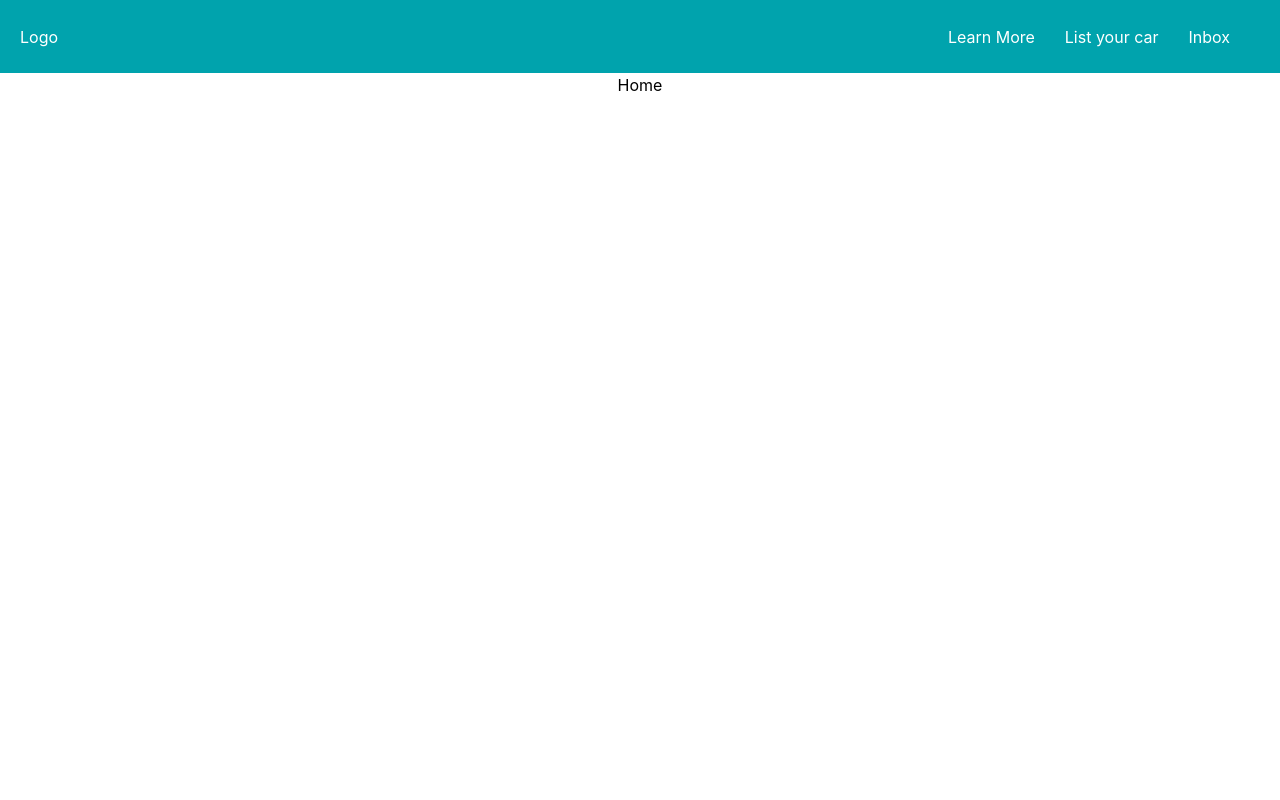
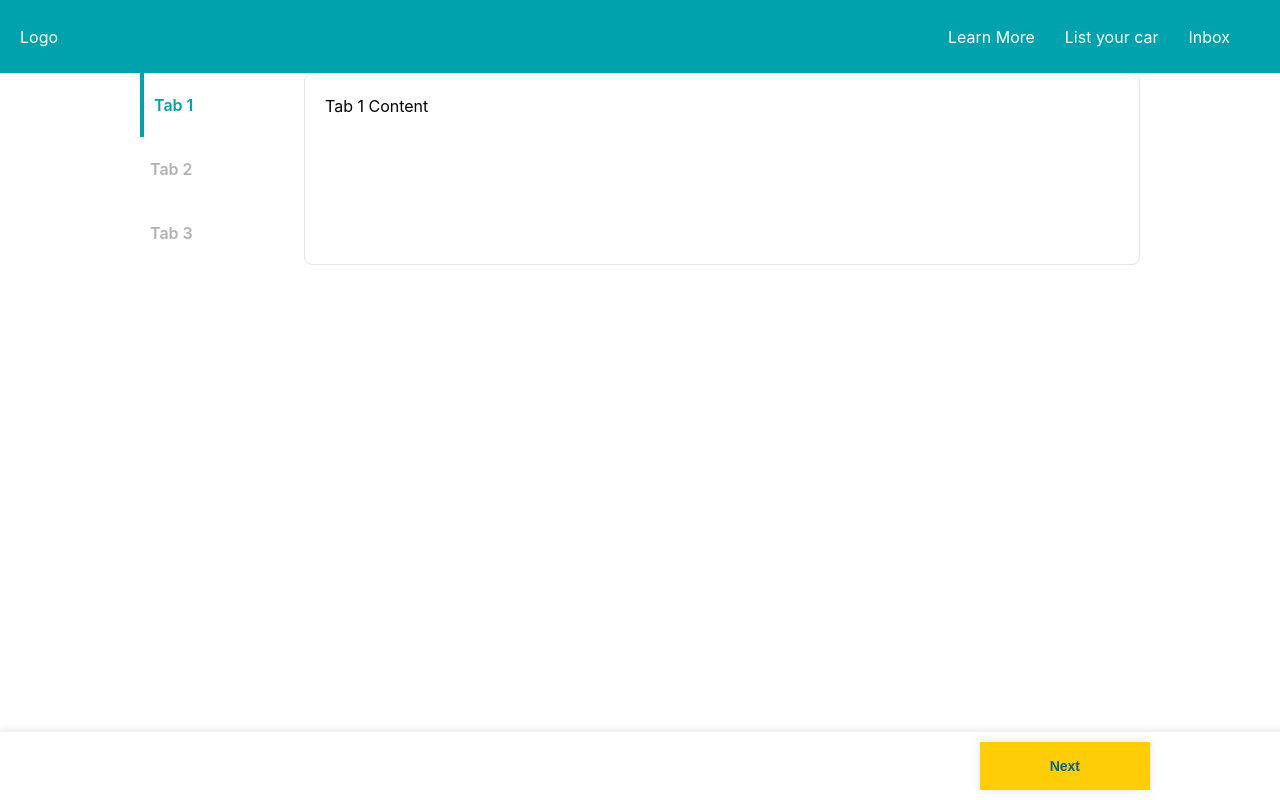
Before and after one commit to Fawwad-Khan/drive-lah-assignment, a React (Vite) app: page / in a window 1280 px wide. Built offline with nearby package versions, Linux system fonts and the light colour scheme.

Commit message:
ADD - Fine tune layout, ADD - Custom Button component, ADD - Custom Tabs component, ADD - General theme colors, ADD - WIP - Form Tabs in Home Page

```diff
--- a/src/App.css
+++ b/src/App.css
@@ -0,0 +1,8 @@
+a,
+h1 {
+  color: #026786;
+}
+
+.activeColor {
+  color: #00a3ad;
+}
--- /dev/null
+++ b/src/components/UIComponents/Button/Button.module.scss
@@ -0,0 +1,19 @@
+.button {
+  background: #ffcd05;
+  color: #026786;
+  font-size: 14px;
+  padding: 16px 70px;
+  border: none;
+  font-weight: 600;
+  box-shadow: 0 0 10px rgba(0, 0, 0, 0.1);
+  cursor: pointer;
+
+  &:hover {
+    background: #ffcd05;
+    color: #026786;
+  }
+  &:active {
+    background: #f1cd3c;
+    color: #026786;
+  }
+}
--- /dev/null
+++ b/src/components/UIComponents/Button/index.tsx
@@ -0,0 +1,19 @@
+import style from "./Button.module.scss";
+
+type Props = {
+  children: React.ReactNode;
+  onClick?: () => void;
+  className?: string;
+  [key: string]: unknown;
+};
+
+const Button = (props: Props) => {
+  const { children } = props;
+  return (
+    <button className={`${style.button} ${props.className}`} {...props}>
+      {children}
+    </button>
+  );
+};
+
+export default Button;
--- /dev/null
+++ b/src/components/UIComponents/Tabs/Tabs.module.scss
@@ -0,0 +1,37 @@
+.tabsContainer {
+  display: flex;
+  flex-direction: row;
+  width: 100%;
+  height: 100%;
+  gap: 10px;
+
+  .tabsMenu {
+    font-weight: 600;
+
+    .tabItem {
+      display: flex;
+      flex-direction: row;
+      align-items: center;
+      padding: 20px 10px 20px 10px;
+      justify-content: space-between;
+      cursor: pointer;
+      transition: all 0.3s ease;
+      width: 130px;
+      color: #b2b2b2;
+
+      &.active {
+        color: #00a3ad;
+        border-left: 4px solid #00a3ad;
+      }
+    }
+    .tick {
+      color: green; // Color for the tick mark
+    }
+  }
+  .tabsContent {
+    flex: 1;
+    border: 1px solid #e6e6e6;
+    border-radius: 8px;
+    padding: 20px;
+  }
+}
--- /dev/null
+++ b/src/components/UIComponents/Tabs/index.tsx
@@ -0,0 +1,46 @@
+import React, { useState, ReactNode } from "react";
+import styles from "./Tabs.module.scss";
+
+type TabPaneProps = {
+  title: string;
+  children: ReactNode;
+};
+
+type TabsProps = {
+  children: React.ReactElement<TabPaneProps>[];
+};
+
+interface TabsComponent extends React.FC<TabsProps> {
+  Pane: React.FC<TabPaneProps>;
+}
+
+const Tabs: TabsComponent = ({ children }) => {
+  const [activeTab, setActiveTab] = useState(0); // Track active tab index
+
+  return (
+    <div className={styles.tabsContainer}>
+      <div className={styles.tabsMenu}>
+        {children.map((child, index) => (
+          <div
+            key={index}
+            onClick={() => setActiveTab(index)}
+            className={`${styles.tabItem} ${
+              index === activeTab ? styles.active : ""
+            }`}
+          >
+            {child.props.title}
+            {index < activeTab && <span className={styles.tick}>✓</span>}
+          </div>
+        ))}
+      </div>
+      <div className={styles.tabsContent}>{children[activeTab]}</div>
+    </div>
+  );
+};
+
+// Define the Pane subcomponent
+Tabs.Pane = ({ children }) => {
+  return <div className="tab-pane">{children}</div>;
+};
+
+export default Tabs;
--- a/src/layout/layout.module.scss
+++ b/src/layout/layout.module.scss
@@ -9,5 +9,6 @@
 
 .section {
   flex: 1;
+  width: 100%;
   max-width: 1000px;
 }
--- a/src/pages/Home/index.tsx
+++ b/src/pages/Home/index.tsx
@@ -1,5 +1,23 @@
+import Button from "../../components/UIComponents/Button";
+import Tabs from "../../components/UIComponents/Tabs";
+
+import styles from "./styles.module.scss";
+
 const Home = () => {
-  return <div>Home</div>;
+  return (
+    <div>
+      <Tabs>
+        <Tabs.Pane title="Tab 1">Tab 1 Content</Tabs.Pane>
+        <Tabs.Pane title="Tab 2">Tab 2 Content</Tabs.Pane>
+        <Tabs.Pane title="Tab 3">Tab 3 Content</Tabs.Pane>
+      </Tabs>
+      <div className={styles.footer}>
+        <div>
+          <Button>Next</Button>
+        </div>
+      </div>
+    </div>
+  );
 };
 
 export default Home;
--- /dev/null
+++ b/src/pages/Home/styles.module.scss
@@ -0,0 +1,19 @@
+.footer {
+  color: white;
+  text-align: center;
+  padding: 10px;
+  position: fixed;
+  left: 0;
+  bottom: 0;
+  width: 100%;
+  box-shadow: 0px -3px 6px #00000014;
+  display: flex;
+  justify-content: center;
+
+  div {
+    display: flex;
+    justify-content: flex-end;
+    max-width: 1000px;
+    width: 100%;
+  }
+}
```
